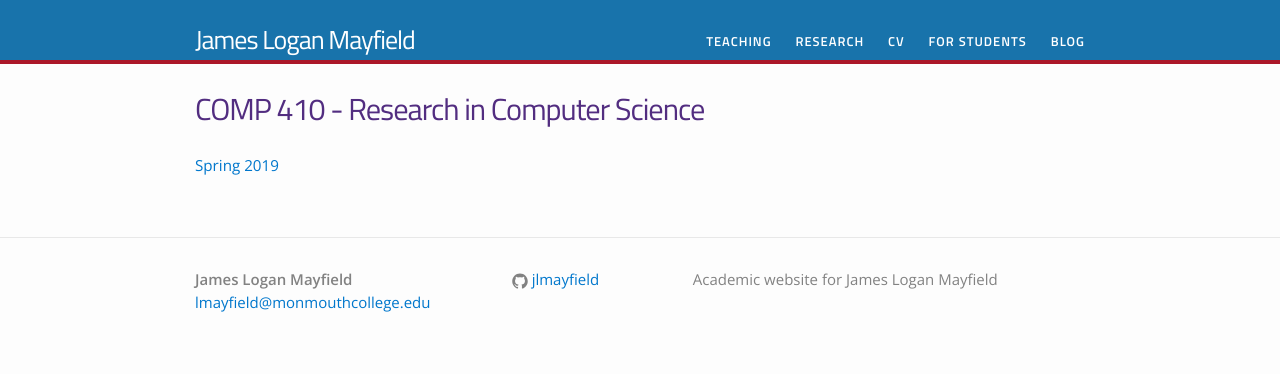
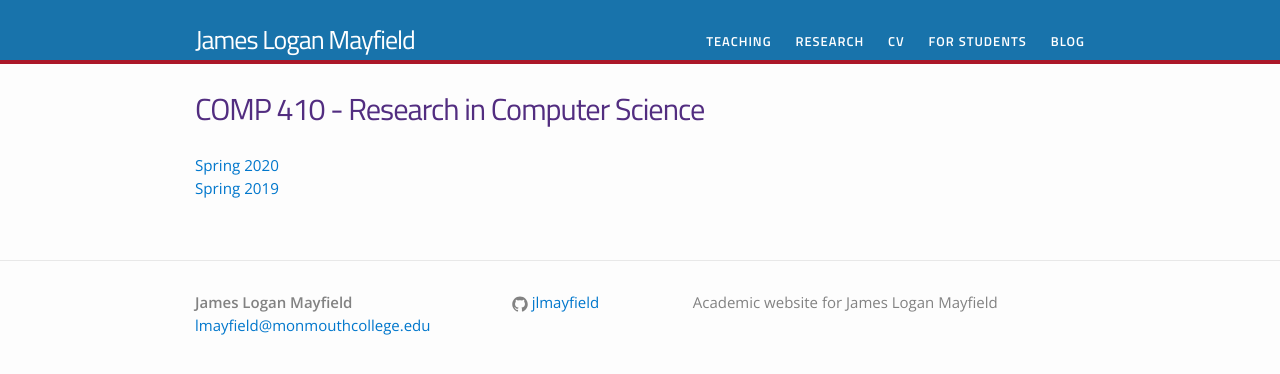
Before and after one commit to jlmayfield/jlmayfield.github.io, a Jekyll site: the page built from teaching/comp410.md, in a window 1280 px wide. Shown: the top 374 px of the page. Built offline with Jekyll 4.4.1, drawn with Linux system fonts in a browser that asks for light colours.

Commit message:
c410 updates for sp20.

```diff
--- a/teaching/comp410.md
+++ b/teaching/comp410.md
@@ -5,4 +5,6 @@ permalink: /teaching/COMP410/
 ---
 
 
+
+[Spring 2020](/teaching/COMP410/comp410-syllabus-sp20.pdf)
 [Spring 2019](/teaching/COMP410/comp410-syllabus-sp19.pdf)
```
Also changed, not shown: 1 other file.
